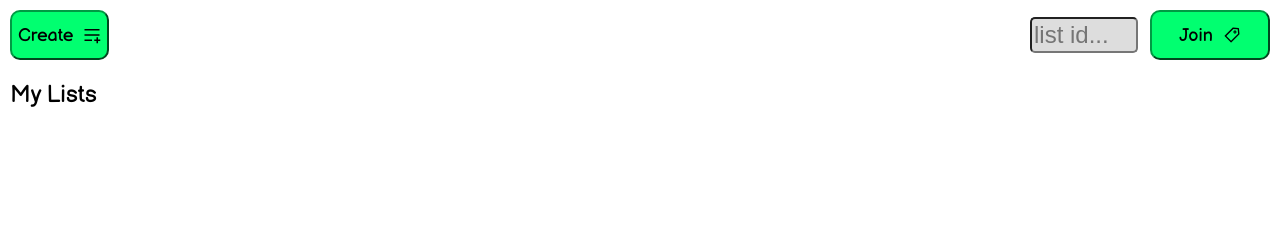
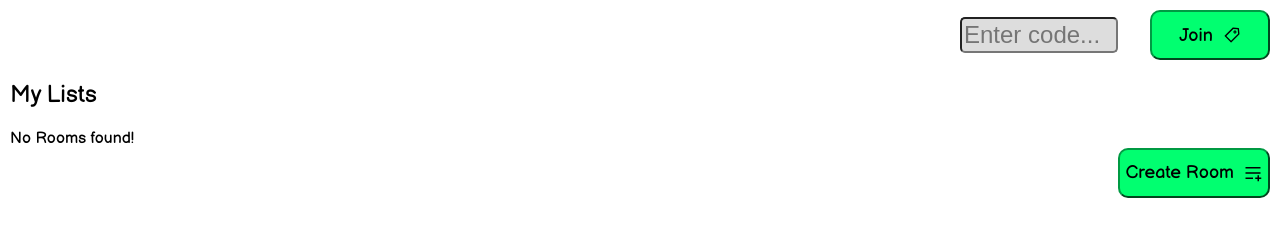
Before and after one commit to ccrowley96/grocerylist, a React app in the folder client/: page /rooms in a window 1280 px wide. Built offline with nearby package versions, Linux system fonts and the light colour scheme; some packages are replaced by stand-ins of ours.

Commit message:
moved create room button to bottom of room page; added no rooms found placeholder text

```diff
--- a/client/src/components/Rooms/Rooms.js
+++ b/client/src/components/Rooms/Rooms.js
@@ -120,22 +120,14 @@ class Rooms extends React.Component{
         return(
         <div className="roomsWrapper">
             <div className="roomTopToolbarWrapper">
-                <div className="createRoomWrapper">
-                    <button
-                        className="green createRoom"
-                        onClick={() => this.createRoom()}
-                    >
-                        Create
-                        <RiPlayListAddLine className="roomToolIcon"/>
-                    </button>
-                </div>
+
                 <div className="joinRoomWrapper">
                     <div className="joinRoomInputWrapper">
                         <input
                             type="text"
                             value={this.state.joinRoomVal}
                             onChange={(e) => this.handleJoinInputChange(e)}
-                            placeholder={"list id..."}
+                            placeholder={"Enter code..."}
                             className="joinRoomInput"
                             maxLength={6}
                         >
@@ -153,7 +145,7 @@ class Rooms extends React.Component{
 
             <h2>My Lists</h2>
             {
-                this.state.rooms ? this.state.rooms.map(room => {
+                (this.state.rooms && this.state.rooms.length !== 0) ? this.state.rooms.map(room => {
                     return (
                         <RoomItem
                             key={room.roomId}
@@ -162,8 +154,17 @@ class Rooms extends React.Component{
                             deleteRoom={this.deleteRoom.bind(this)}
                         />
                     )
-                }) : null
+                }) : <div>No Rooms found!</div>
             }
+            <div className="createRoomWrapper">
+                    <button
+                        className="green createRoom"
+                        onClick={() => this.createRoom()}
+                    >
+                        Create Room
+                        <RiPlayListAddLine className="roomToolIcon"/>
+                    </button>
+                </div>
         </div>
         )
     }
--- a/client/src/components/Rooms/Rooms.scss
+++ b/client/src/components/Rooms/Rooms.scss
@@ -3,36 +3,40 @@
 .roomsWrapper{
     padding: 10px 10px 10px 10px;
     font-family: 'Balsamiq Sans', cursive;
+    overflow-y: scroll;
 
     h1, h2, h3, h4{
         font-weight: 100;
     }
 }
 
+.createRoomWrapper{
+    width: 100%;
+    display: flex;
+    justify-content: flex-end;
+    button{
+        height:  50px;;
+    }
+    margin-bottom: 20px;
+}
+
+.roomToolIcon{
+    padding-left: 10px;
+}
+
 .roomTopToolbarWrapper{
     display: flex;
-    .roomToolIcon{
-        padding-left: 10px;
-    }
-    .createRoomWrapper{
-        width: 30%;
-        display: flex;
-        justify-content: flex-start;
-        button{
-            height: 100%;
-        }
-    }
 
     .joinRoomWrapper{
         height: 50px;
-        width: 70%;
+        width: 100%;
         display: flex;
         justify-content: flex-end;
         .joinRoomButtonWrapper{
             width: auto;
             max-width: 30%;
             display: flex;
-            padding-left: 20px;
+            padding-left: 40px;
             justify-content: flex-end;
             button{
                 height: 100%;
@@ -44,7 +48,7 @@
             display: flex;
             justify-content: center;
             flex-direction: column;
-            width: 100px;
+            width: 150px;
             .joinRoomInput{
                 background-color: lighten($gray, 20%);
                 width: 100%;
```
